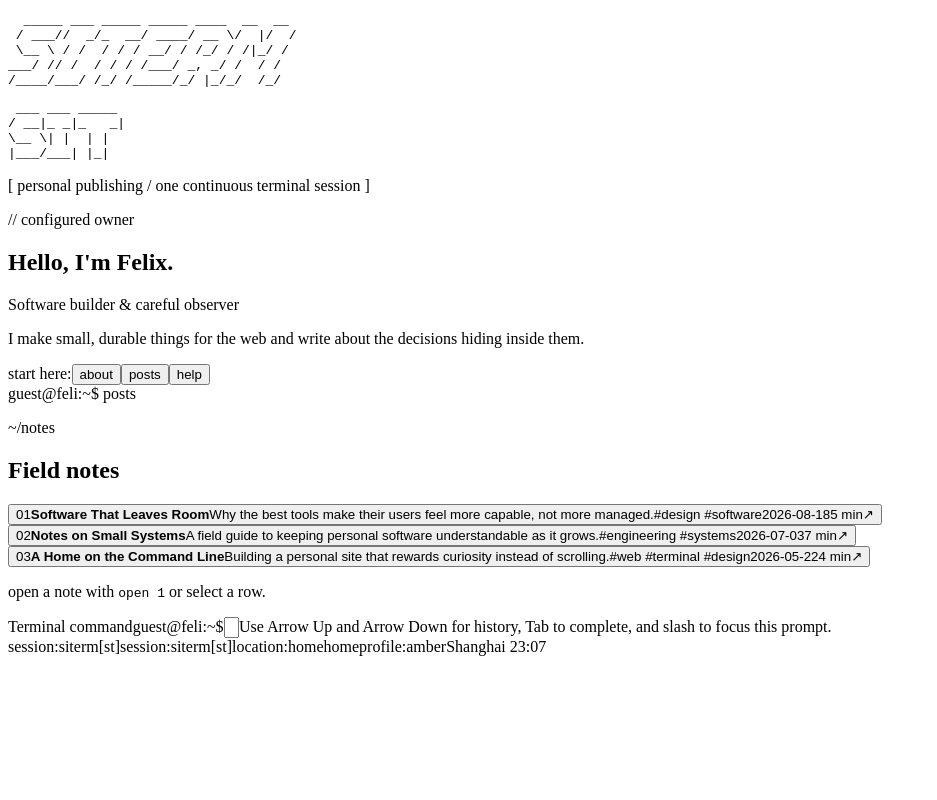
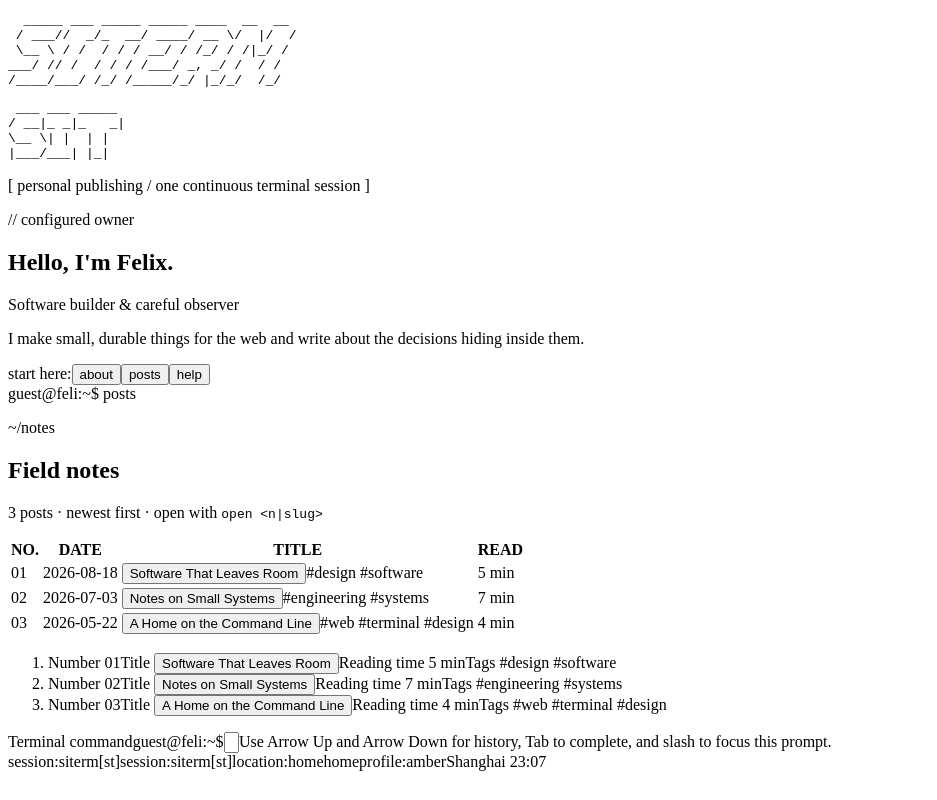
Before and after one commit to feli77/siterm, a React (Vite) app: page / in a window 1280 px wide. Both pictures are taken after a click on the button "posts". Shown: the whole page, without its empty margins (0-937 px from the left). Built offline with nearby package versions, Linux system fonts and the light colour scheme; the HTML template or start-up script is replaced by a standard one.

Commit message:
feat: implement posts and tags discovery (#12)

```diff
--- a/src/App.tsx
+++ b/src/App.tsx
@@ -761,6 +761,7 @@ function AboutOutput({ onRun }: { onRun: (command: string) => void }) {
 
 function PostsOutput({ tag, onRun }: { tag?: string; onRun: (command: string) => void }) {
   const filtered = tag ? posts.filter((post) => post.tags.includes(tag)) : posts
+  const summary = `${filtered.length} ${filtered.length === 1 ? 'post' : 'posts'} · newest first`
 
   return (
     <section className="output-block posts-output">
@@ -768,35 +769,98 @@ function PostsOutput({ tag, onRun }: { tag?: string; onRun: (command: string) =>
         eyebrow={tag ? `~/notes --tag ${tag}` : '~/notes'}
         title={tag ? `Notes tagged “${tag}”` : 'Field notes'}
       />
+      <p className="post-list-summary">
+        {summary} · open with <code>open &lt;n|slug&gt;</code>
+      </p>
       {filtered.length === 0 ? (
-        <div className="empty-result">
-          <p>No posts carry that tag.</p>
-          <CommandButton command="tags" onRun={onRun} />
+        <div className="empty-result notice notice-error">
+          <p>error: no posts tagged “{tag}”</p>
+          <p>
+            hint: run <CommandButton command="tags" onRun={onRun} /> to browse available tags
+          </p>
         </div>
       ) : (
-        <div className="post-list">
-          {filtered.map((post) => {
-            const index = posts.indexOf(post) + 1
-            return (
-              <button key={post.slug} type="button" onClick={() => onRun(`open ${post.slug}`)}>
-                <span className="post-number">{String(index).padStart(2, '0')}</span>
-                <span className="post-summary">
-                  <strong>{post.title}</strong>
-                  <span>{post.excerpt}</span>
-                  <span className="post-tags">{post.tags.map((item) => `#${item}`).join('  ')}</span>
-                </span>
-                <span className="post-meta">
-                  <time dateTime={post.date}>{post.date}</time>
-                  <span>{post.readingTime}</span>
-                  <span className="open-glyph">↗</span>
-                </span>
-              </button>
-            )
-          })}
-        </div>
+        <>
+          <table className="posts-table" aria-label="Published posts">
+            <colgroup>
+              <col className="post-number-column" />
+              <col className="post-date-column" />
+              <col />
+              <col className="post-read-column" />
+            </colgroup>
+            <thead>
+              <tr>
+                <th scope="col">NO.</th>
+                <th scope="col">DATE</th>
+                <th scope="col">TITLE</th>
+                <th scope="col">READ</th>
+              </tr>
+            </thead>
+            <tbody>
+              {filtered.map((post) => (
+                <PostTableRow key={post.slug} post={post} onRun={onRun} />
+              ))}
+            </tbody>
+          </table>
+          <ol className="posts-priority" aria-label="Published posts">
+            {filtered.map((post) => (
+              <PostPriorityItem key={post.slug} post={post} onRun={onRun} />
+            ))}
+          </ol>
+        </>
       )}
-      <p className="output-footnote">open a note with <code>open 1</code> or select a row.</p>
     </section>
+  )
+}
+
+function postNumber(post: Post): string {
+  return String(posts.indexOf(post) + 1).padStart(2, '0')
+}
+
+function PostTitleButton({ post, onRun }: { post: Post; onRun: (command: string) => void }) {
+  return (
+    <button
+      className="post-title-command"
+      type="button"
+      onClick={() => onRun(`open ${post.slug}`)}
+    >
+      {post.title}
+    </button>
+  )
+}
+
+function PostTableRow({ post, onRun }: { post: Post; onRun: (command: string) => void }) {
+  return (
+    <tr>
+      <td className="post-number">{postNumber(post)}</td>
+      <td><time dateTime={post.date}>{post.date}</time></td>
+      <td className="post-title-cell">
+        <PostTitleButton post={post} onRun={onRun} />
+        <span className="post-tags">{post.tags.map((item) => `#${item}`).join('  ')}</span>
+      </td>
+      <td>{post.readingTime}</td>
+    </tr>
+  )
+}
+
+function PostPriorityItem({ post, onRun }: { post: Post; onRun: (command: string) => void }) {
+  return (
+    <li>
+      <span className="post-number">
+        <span className="sr-only">Number </span>{postNumber(post)}
+      </span>
+      <span className="post-priority-title">
+        <span className="sr-only">Title </span>
+        <PostTitleButton post={post} onRun={onRun} />
+      </span>
+      <span className="post-priority-read">
+        <span className="sr-only">Reading time </span>{post.readingTime}
+      </span>
+      <span className="post-tags">
+        <span className="sr-only">Tags </span>
+        {post.tags.map((item) => `#${item}`).join('  ')}
+      </span>
+    </li>
   )
 }
 
@@ -877,15 +941,21 @@ function TagsOutput({ onRun }: { onRun: (command: string) => void }) {
   return (
     <section className="output-block panel-output">
       <OutputHeading eyebrow="~/notes/tags" title="Subjects in the archive" />
-      <div className="tag-cloud">
+      <ul className="tag-cloud" aria-label="Available tags">
         {Object.entries(counts)
           .sort(([left], [right]) => left.localeCompare(right))
           .map(([tag, count]) => (
-            <button key={tag} type="button" onClick={() => onRun(`posts ${tag}`)}>
-              <span>#{tag}</span><sup>{count}</sup>
-            </button>
+            <li key={tag}>
+              <button
+                type="button"
+                aria-label={`posts ${tag}, ${count} ${count === 1 ? 'post' : 'posts'}`}
+                onClick={() => onRun(`posts ${tag}`)}
+              >
+                <span>#{tag}</span><sup>{count}</sup>
+              </button>
+            </li>
           ))}
-      </div>
+      </ul>
     </section>
   )
 }
--- a/src/styles.css
+++ b/src/styles.css
@@ -239,18 +239,28 @@ a:focus-visible {
 .profile-mark { display: flex; flex-direction: column; color: var(--accent); white-space: pre; }
 .profile-facts { max-width: 620px; margin: 0; }
 .profile-facts > div { display: grid; grid-template-columns: 9ch minmax(0, 1fr); gap: 14px; padding: 5px 0; border-bottom: 1px dashed var(--rule); }
-.profile-facts dt, .post-number, .post-meta, .article-byline, .guestbook-note { color: var(--muted); }
+.profile-facts dt, .post-number, .article-byline, .guestbook-note { color: var(--muted); }
 .profile-facts dd { min-width: 0; margin: 0; overflow-wrap: anywhere; }
 .success-text { color: var(--accent); }
 .error-text, .notice.notice-error { color: var(--error); }
 
-.post-list { border-top: 1px solid var(--rule); }
-.post-list > button { width: 100%; display: grid; grid-template-columns: 4ch minmax(0, 1fr) auto; gap: 16px; padding: 14px 0; cursor: pointer; color: var(--accent); background: transparent; border: 0; border-bottom: 1px dashed var(--rule); text-align: left; }
-.post-summary, .post-meta { display: flex; min-width: 0; flex-direction: column; }
-.post-summary strong { font-weight: 500; }
-.post-summary > span, .post-tags { color: var(--muted); font-size: 12px; }
-.post-meta { align-items: flex-end; font-size: 11px; }
-.open-glyph { color: var(--accent); }
+.post-list-summary { margin: 0 0 14px; color: var(--muted); font-size: 12px; }
+.post-list-summary code { color: var(--ink); font: inherit; }
+.posts-table { width: 100%; table-layout: fixed; border-collapse: collapse; text-align: left; }
+.posts-table .post-number-column { width: 5ch; }
+.posts-table .post-date-column { width: 13ch; }
+.posts-table .post-read-column { width: 7ch; }
+.posts-table th { color: var(--muted); font-size: 10px; font-weight: 400; }
+.posts-table th, .posts-table td { min-width: 0; padding: 9px 12px 9px 0; vertical-align: top; overflow-wrap: anywhere; }
+.posts-table th:last-child, .posts-table td:last-child { padding-right: 0; text-align: right; }
+.posts-table tbody tr { border-bottom: 1px dashed var(--rule); }
+.posts-table td { color: var(--muted); font-size: 11px; }
+.post-title-cell { color: var(--ink) !important; font-size: inherit !important; }
+.post-title-command { min-width: 0; max-width: 100%; margin: 0; padding: 0; cursor: pointer; color: var(--accent); background: transparent; border: 0; text-align: left; text-decoration-line: underline; text-decoration-style: dotted; text-decoration-thickness: 1px; text-underline-offset: 3px; overflow-wrap: anywhere; }
+.post-title-command:hover { color: var(--background); background: var(--accent); }
+.post-tags { display: block; min-width: 0; color: var(--muted); font-size: 10px; overflow-wrap: anywhere; }
+.posts-priority { display: none; margin: 0; padding: 0; list-style: none; }
+.empty-result { margin-top: 14px; }
 
 .article-output, .article-body { max-width: 68ch; overflow-wrap: anywhere; }
 .article-header { padding-bottom: 18px; border-bottom: 1px dashed var(--rule); }
@@ -269,8 +279,11 @@ a:focus-visible {
 .article-footer { display: flex; flex-wrap: wrap; gap: 16px; justify-content: space-between; padding-top: 18px; border-top: 1px solid var(--rule); color: var(--muted); }
 .article-footer-commands { min-width: 0; overflow-wrap: anywhere; }
 
-.tag-cloud { display: flex; flex-wrap: wrap; gap: 12px 24px; }
+.tag-cloud { display: flex; flex-wrap: wrap; gap: 12px 24px; margin: 0; padding: 0; list-style: none; }
+.tag-cloud li { min-width: 0; max-width: 100%; }
 .tag-cloud button, .profile-option { padding: 0; cursor: pointer; color: var(--accent); background: transparent; border: 0; border-bottom: 1px dotted currentColor; }
+.tag-cloud button { min-width: 0; max-width: 100%; text-align: left; white-space: normal; overflow-wrap: anywhere; }
+.tag-cloud sup { margin-left: .5ch; color: var(--muted); }
 .profile-table { width: 100%; max-width: 50ch; border-collapse: collapse; text-align: left; }
 .profile-table tr { border-bottom: 1px dashed var(--rule); }
 .profile-table th { width: 12ch; font-weight: 400; }
@@ -310,7 +323,7 @@ a:focus-visible {
   .prompt-command { white-space: pre-wrap; }
   .prompt-form input { font-size: 16px; }
 
-  .command-chip, .inline-command, .help-row button, .post-list > button, .tag-cloud button, .profile-option { align-items: center; }
+  .command-chip, .inline-command, .help-row button, .post-title-command, .tag-cloud button, .profile-option { align-items: center; }
   .command-chip, .inline-command, .tag-cloud button, .profile-option { display: inline-flex; margin-block: -10px; padding-block: 10px; }
 
   .status-line { gap: 9px; padding-inline: 9px; }
@@ -319,9 +332,12 @@ a:focus-visible {
   .status-compact { display: inline; }
   .profile-grid { grid-template-columns: 1fr; }
   .profile-mark { display: none; }
-  .post-list > button { grid-template-columns: 3ch minmax(0, 1fr) 5ch; gap: 8px; }
-  .post-meta time, .open-glyph { display: none; }
-  .post-meta { align-items: flex-end; }
+  .posts-table { display: none; }
+  .posts-priority { display: block; }
+  .posts-priority > li { display: grid; grid-template-columns: 3ch minmax(0, 1fr) 5ch; gap: 0 8px; padding: 12px 0; border-bottom: 1px dashed var(--rule); }
+  .post-priority-title { min-width: 0; }
+  .post-priority-read { color: var(--muted); text-align: right; }
+  .posts-priority .post-tags { grid-column: 2 / -1; }
   .help-command { width: 13ch; }
   .help-row th, .help-row td { padding-right: 8px; }
   .help-aliases { display: none; }
@@ -334,7 +350,8 @@ a:focus-visible {
 }
 
 @media (max-width: 640px), (pointer: coarse) {
-  .command-chip, .inline-command, .help-row button, .post-list > button, .tag-cloud button, .profile-option { min-height: 44px; touch-action: manipulation; }
+  .command-chip, .inline-command, .help-row button, .post-title-command, .tag-cloud button, .profile-option { min-height: 44px; touch-action: manipulation; }
+  .post-title-command { white-space: normal; }
 }
 
 @media (prefers-reduced-motion: no-preference) {
```
Also changed, not shown: 1 other file (tests, documents, lock files or other folders).
